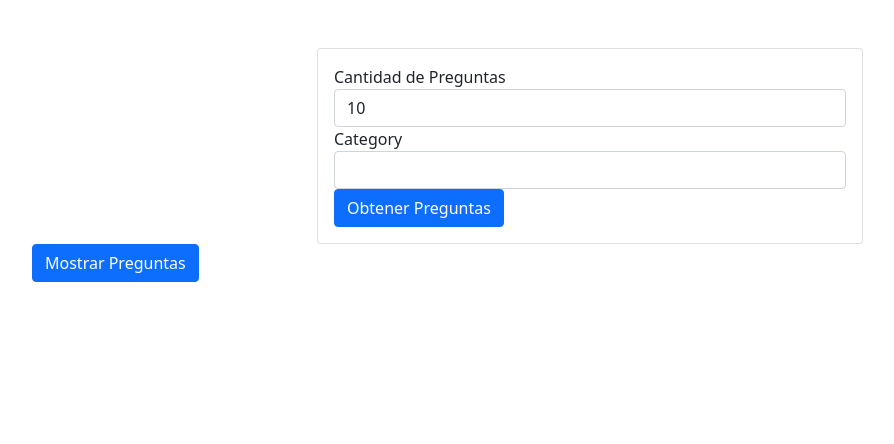
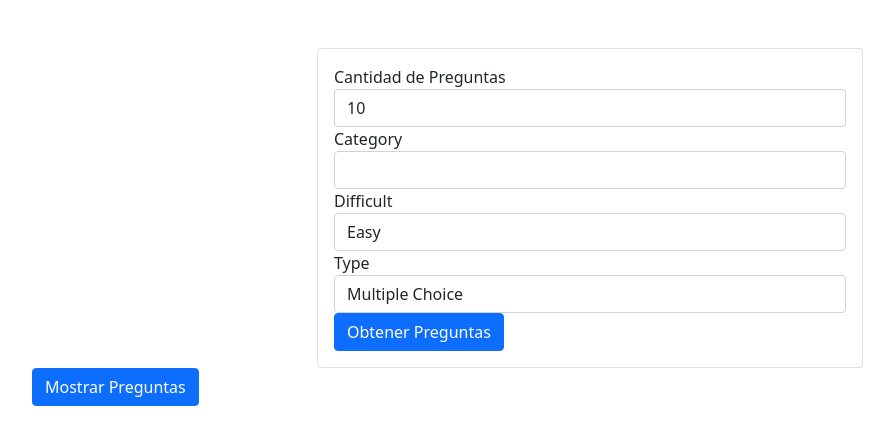
Before and after one commit to SebastianCaballero/OpenTrivia, a plain HTML site: page index.html in a window 1280 px wide. Shown: the whole page, without its empty margins (50-944 px from the left). Drawn offline with nearby package versions, Linux system fonts and the light colour scheme; no server answers.

Commit message:
Difficulty and Type of questions added

```diff
--- a/api.js
+++ b/api.js
@@ -1,8 +1,10 @@
 function getData() {
     let totalQuestions = document.getElementById('questions').value;
     let category = document.getElementById('control').value;
+    let difficult = document.getElementById('difficult').value;
+    let typeQ = document.getElementById('typeQuestion').value;
 
-    fetch(`https://opentdb.com/api.php?amount=${totalQuestions}&category=${category}`)
+    fetch(`https://opentdb.com/api.php?amount=${totalQuestions}&category=${category}&difficulty=${difficult}&type=${typeQ}`)
     .then(response => response.json())
     .then(data => printData(data));
 }
--- a/index.html
+++ b/index.html
@@ -29,6 +29,21 @@
 
                                 </select>
                             </div>
+                            <div class="form-group">
+                                <label for="difficult">Difficult</label>
+                                <select class="form-control" id="difficult">
+                                    <option value="easy">Easy</option>
+                                    <option value="medium">Medium</option>
+                                    <option value="hard">Hard</option>
+                                </select>
+                            </div>
+                            <div class="form-group">
+                                <label for="typeQuestion">Type</label>
+                                <select class="form-control" id="typeQuestion">
+                                    <option value="multiple">Multiple Choice</option>
+                                    <option value="boolean">True / False</option>
+                                </select>
+                            </div>
                             <button type="submit" class="btn btn-primary">Obtener Preguntas</button>
                         </form>
                     </div>
```
